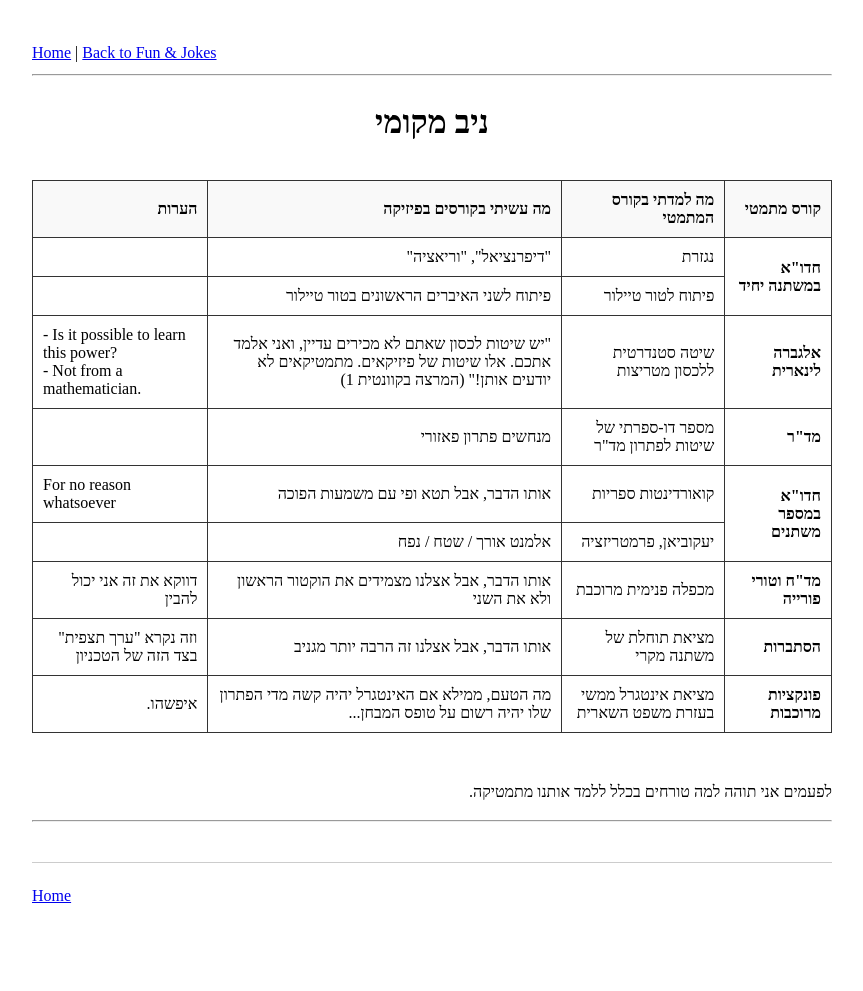
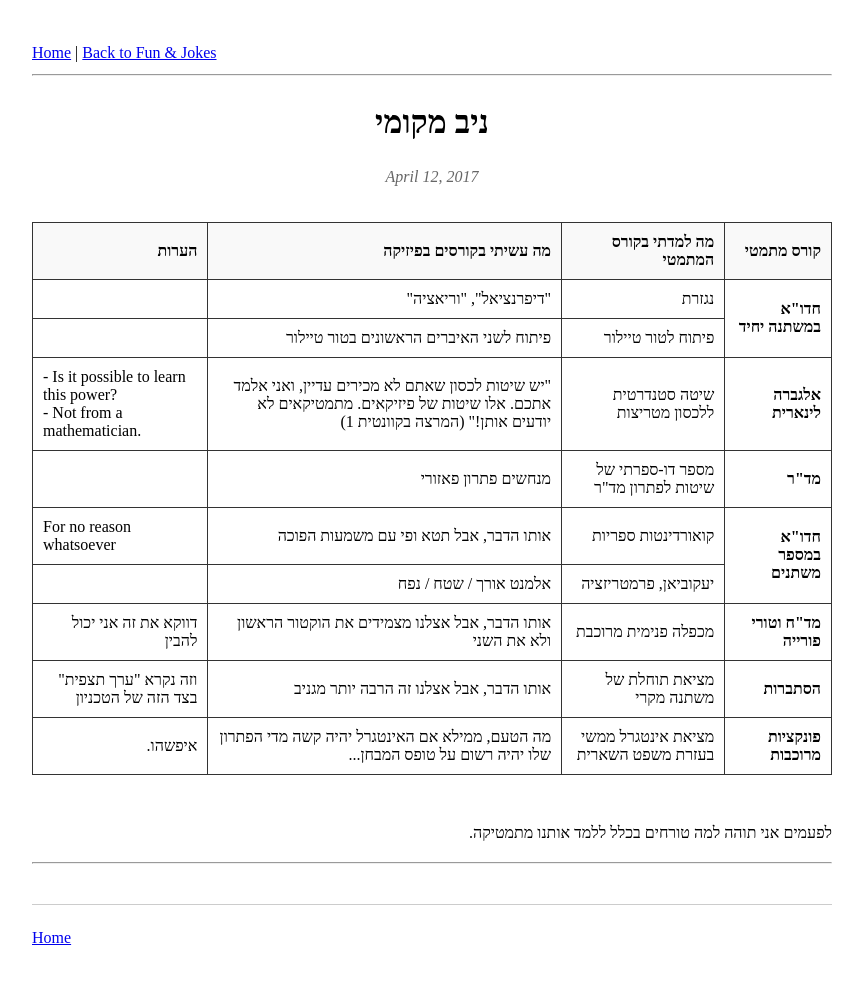
Before and after one commit to smitke6/smitke6.github.io, a Jekyll site: the page built from archive/he/2017-04-12-local-dialect.md, in a window 1280 px wide. Shown: the whole page, without its empty margins (208-1071 px from the left). Built offline with Jekyll 4.4.1, drawn with Linux system fonts in a browser that asks for light colours; before the commit the page ends 949 px from its top, so only the background shows below that.

Commit message:
Update 2017-04-12-local-dialect.md

```diff
--- a/archive/he/2017-04-12-local-dialect.md
+++ b/archive/he/2017-04-12-local-dialect.md
@@ -2,6 +2,7 @@
 layout: post
 category: joke
 title: "ניב מקומי"
+date: 2017-04-12
 ---
 
 <div dir="rtl" lang="he" markdown="1">
```
